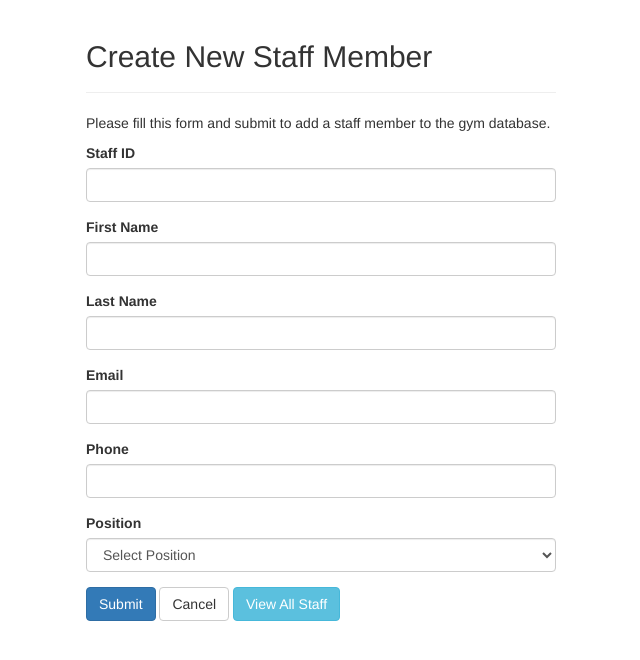
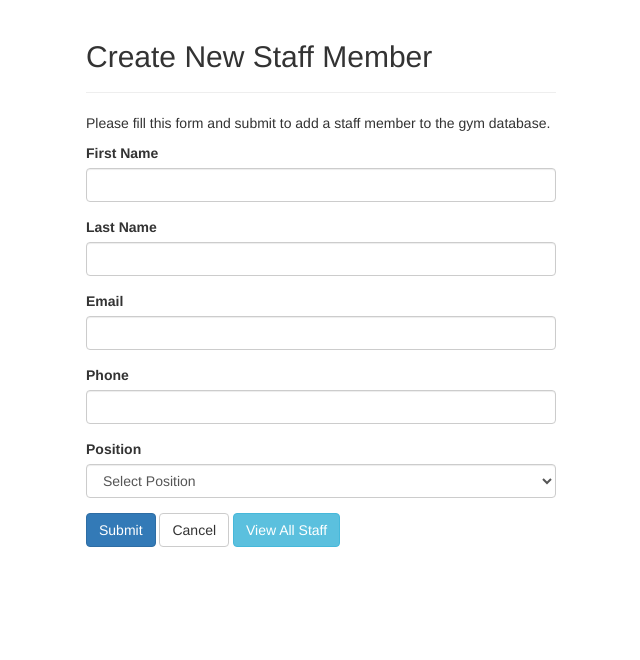
Before and after one commit to BGill8/gym_database, a PHP site: page /staff/createStaff.php in a window 1280 px wide. Shown: the top 660 px of the page, without its empty margins (319-959 px from the left). Run offline with PHP 8.4, Linux system fonts and the light colour scheme; a stand-in replaces the project's code that opens the database connection; some libraries are stand-ins or nearby versions.

Commit message:
staffID autoincrements

```diff
--- a/staff/createStaff.php
+++ b/staff/createStaff.php
@@ -3,18 +3,11 @@
 require_once "../config.php";
 
 // Define variables and initialize with empty values
-$StaffID = $FirstName = $LastName = $Email = $Phone = $Position = "";
-$StaffID_err = $FirstName_err = $LastName_err = $Email_err = $Phone_err = $Position_err = "";
+$FirstName = $LastName = $Email = $Phone = $Position = "";
+$FirstName_err = $LastName_err = $Email_err = $Phone_err = $Position_err = "";
 
 // Processing form data when form is submitted
 if($_SERVER["REQUEST_METHOD"] == "POST"){
-    // Validate Staff ID
-    $StaffID = trim($_POST["StaffID"]);
-    if(empty($StaffID)){
-        $StaffID_err = "Please enter a Staff ID.";
-    } elseif(!ctype_digit($StaffID)){
-        $StaffID_err = "Please enter a positive integer value for Staff ID.";
-    }
 
     // Validate First Name
     $FirstName = trim($_POST["FirstName"]);
@@ -53,12 +46,12 @@ if($_SERVER["REQUEST_METHOD"] == "POST"){
     }
 
     // Check input errors before inserting in database
-    if(empty($StaffID_err) && empty($FirstName_err) && empty($LastName_err) && empty($Email_err) &&
+    if(empty($FirstName_err) && empty($LastName_err) && empty($Email_err) &&
        empty($Phone_err) && empty($Position_err)){
 
         // Prepare an insert statement
-        $sql = "INSERT INTO Staff (StaffID, FirstName, LastName, Email, Phone, Position)
-                VALUES ($StaffID, '$FirstName', '$LastName', '$Email', '$Phone', '$Position')";
+        $sql = "INSERT INTO Staff (FirstName, LastName, Email, Phone, Position)
+                VALUES ('$FirstName', '$LastName', '$Email', '$Phone', '$Position')";
 
         if(mysqli_query($link, $sql)){
             // Records created successfully. Redirect to staff page
@@ -69,6 +62,7 @@ if($_SERVER["REQUEST_METHOD"] == "POST"){
             $StaffID_err = "Enter a unique Staff ID.";
         }
     }
+
 
     // Close connection
     mysqli_close($link);
@@ -98,11 +92,6 @@ if($_SERVER["REQUEST_METHOD"] == "POST"){
                     </div>
                     <p>Please fill this form and submit to add a staff member to the gym database.</p>
                     <form action="<?php echo htmlspecialchars($_SERVER["PHP_SELF"]); ?>" method="post">
-                        <div class="form-group <?php echo (!empty($StaffID_err)) ? 'has-error' : ''; ?>">
-                            <label>Staff ID</label>
-                            <input type="text" name="StaffID" class="form-control" value="<?php echo $StaffID; ?>">
-                            <span class="help-block"><?php echo $StaffID_err;?></span>
-                        </div>
 
                         <div class="form-group <?php echo (!empty($FirstName_err)) ? 'has-error' : ''; ?>">
                             <label>First Name</label>
```
